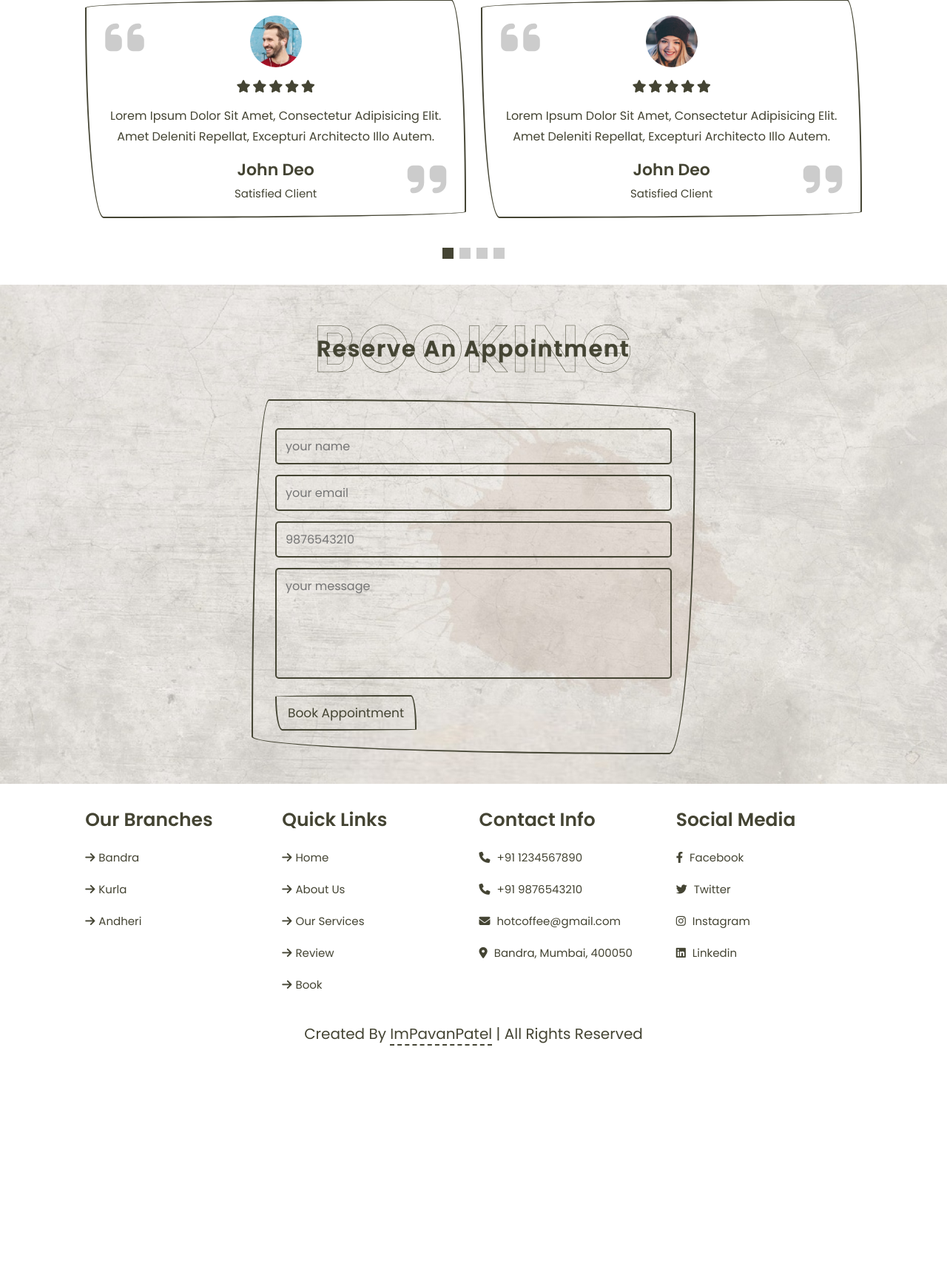
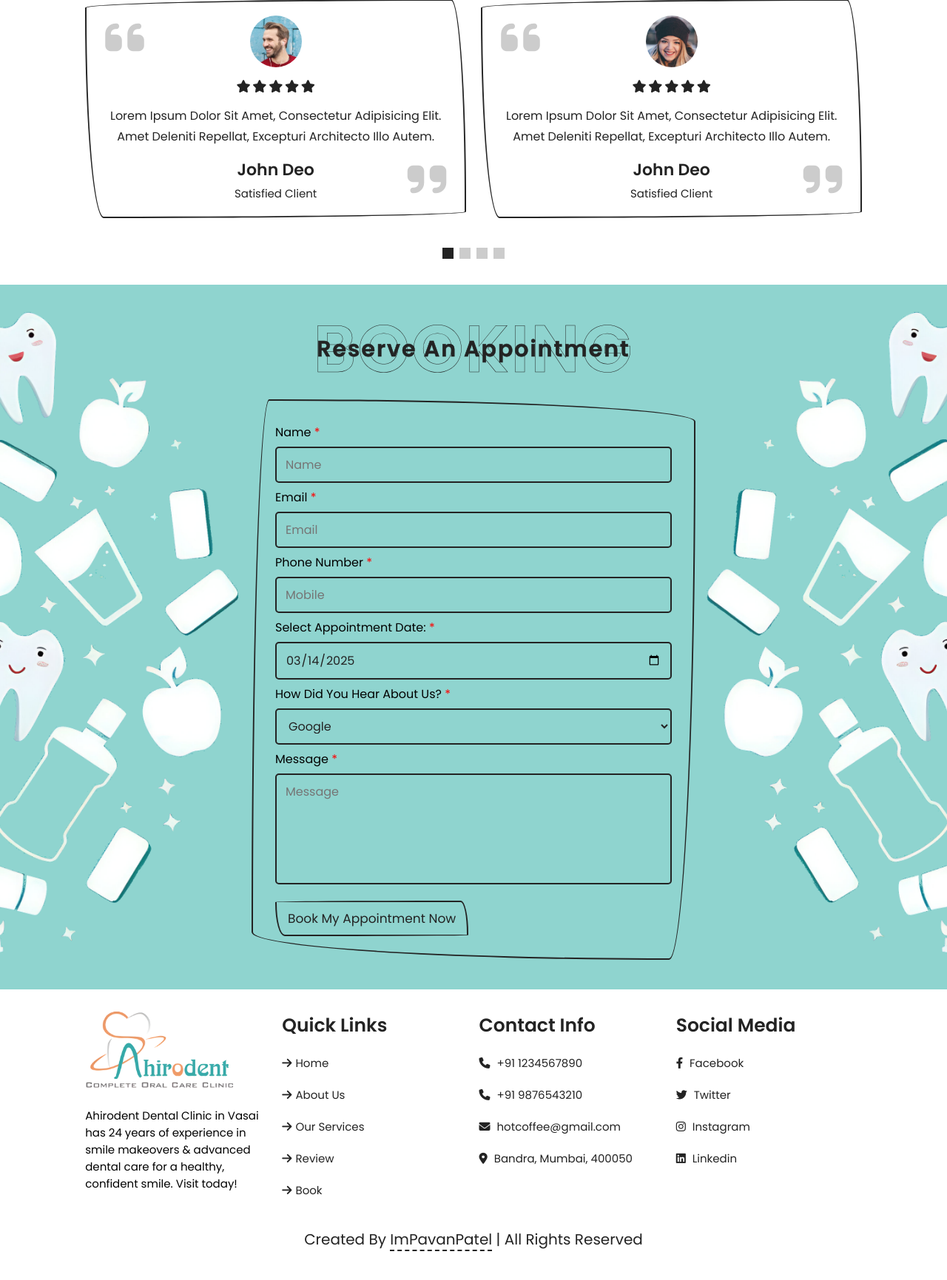
Before and after one commit to ImPavanPatel/Dental-clinic-management-system, a PHP site: page / in a window 1280 px wide. Shown: the part 2656-4387 px from the top of the page at 74% size. Before the commit the page ends 4070 px from the top, so only its background shows below. Run offline with PHP 8.4, Linux system fonts and the light colour scheme; some libraries are stand-ins or nearby versions.

Commit message:
updated frontend

```diff
--- a/index.html
+++ b/index.html
@@ -324,26 +324,68 @@
       <h1 class="heading">booking <span>reserve an appointment</span></h1>
 
       <form action="">
-        <input type="text" placeholder="your name" required class="box" />
-        <input type="email" placeholder="your email" required class="box" />
+        <label class="label required" for="name">Name</label>
+        <input type="text" id="name" placeholder="Name" required class="box" />
+        <label class="label required" for="email">Email</label>
         <input
+          type="email"
+          id="email"
+          placeholder="Email"
+          required
+          class="box"
+        />
+        <label class="label required" for="phone">Phone number</label>
+        <input
+          id="phone"
           type="tel"
-          placeholder="9876543210"
+          placeholder="Mobile"
           pattern="[0-9]{10}"
           required
           class="box"
         />
 
+        <!-- Date Field -->
+        <label class="label required" for="appointment-date"
+          >Select Appointment Date:</label
+        >
+        <input
+          type="date"
+          id="appointment-date"
+          name="appointment_date"
+          class="box"
+          required
+        />
+
+        <!-- Dropdown Field -->
+        <label class="label required" for="referral-source"
+          >How did you hear about us?</label
+        >
+        <select
+          class="box"
+          id="referral-source"
+          name="referral_source"
+          required
+        >
+          <option value="google">Google</option>
+          <option value="social_media">
+            Social Media (Facebook, Instagram, etc.)
+          </option>
+          <option value="word_of_mouth">Word of Mouth</option>
+          <option value="other">Other</option>
+        </select>
+
+        <label class="label required" for="message">Message</label>
         <textarea
           name=""
-          placeholder="your message"
+          id="message"
+          placeholder="Message"
           class="box"
           cols="30"
           rows="10"
           required
         ></textarea>
 
-        <input type="submit" value="book appointment" class="btn" />
+        <input type="submit" value="book my appointment now" class="btn" />
       </form>
     </section>
 
@@ -354,10 +396,14 @@
     <section class="footer">
       <div class="box-container">
         <div class="box">
-          <h3>our branches</h3>
-          <a href="#"><i class="fas fa-arrow-right"></i>bandra</a>
-          <a href="#"><i class="fas fa-arrow-right"></i>kurla</a>
-          <a href="#"><i class="fas fa-arrow-right"></i>andheri</a>
+          <a href="index.html">
+            <img src="image/logo.png" alt="logo" width="200px" />
+          </a>
+          <p>
+            Ahirodent Dental Clinic in Vasai has 24 years of experience
+            in smile makeovers & advanced dental care for a healthy, confident
+            smile. Visit today!
+          </p>
         </div>
 
         <div class="box">
--- a/script.js
+++ b/script.js
@@ -39,3 +39,24 @@ var swiper = new Swiper(".review-slider", {
   loop: true,
   grabCursor: true,
 });
+
+// Get today's date in YYYY-MM-DD format
+const today = new Date();
+const yyyy = today.getFullYear();
+const mm = String(today.getMonth() + 1).padStart(2, '0'); // Month starts from 0
+const dd = String(today.getDate()).padStart(2, '0');
+const formattedDate = `${yyyy}-${mm}-${dd}`;
+
+// Select the date input field
+const dateInput = document.getElementById('appointment-date');
+
+// Set today's date as the default value
+dateInput.value = formattedDate;
+
+// Set today's date as the minimum value
+dateInput.setAttribute('min', formattedDate);
+
+// Open the date picker on click
+dateInput.addEventListener('click', () => {
+  dateInput.showPicker(); // Forcefully opens the date picker
+});
--- a/style.css
+++ b/style.css
@@ -1,7 +1,7 @@
 @import url('https://fonts.googleapis.com/css2?family=Inter+Tight:ital,wght@0,300;0,400;0,500;0,600;0,700;1,700&family=Inter:wght@300;400;500;600;700&family=Open+Sans:ital,wght@0,300;0,400;0,500;0,600;0,700;1,700&family=Poppins:wght@100;300;400;500;600&display=swap');
 
 :root{
-  --main-color: #443;
+  --main-color: #232323;
   --border-radius: 95% 4% 97% 5% / 4% 94% 3% 95%;
   --border-radius-hover: 4% 95% 6% 95% / 95% 4% 92% 5%;
   --border: .2rem solid var(--main-color);
@@ -156,13 +156,13 @@ section{
 
 .home .row .content h3{
   font-size: 6.5rem;
-  /* color: var(--main-color); */
+  color: var(--main-color);
   text-transform: uppercase;
 }
 
 .home .row .content p{
   font-size: 2.5rem;
-  /* color: var(--main-color); */
+  color: var(--main-color);
 }
 
 .home .image-slider{
@@ -386,7 +386,7 @@ section{
 }
 
 .book{
-  background: url(image/book-bg.jpg) no-repeat;
+  background: url(image/booking-bg.png) no-repeat;
   background-position: center;
   background-size: cover;
 }
@@ -411,6 +411,18 @@ section{
   margin: .7rem 0;
 }
 
+.label{
+  font-size: 1.6rem;
+  margin-top: 1rem;
+  cursor: pointer;
+}
+
+.required::after {
+  content: " *";
+  color: red;
+  font-size: 1em;
+}
+
 .book form .box:focus{
   border: var(--border-hover);
 }
@@ -426,6 +438,10 @@ section{
   gap: 1.5rem;
 }
 
+.footer .box-container .box{
+  /* text-align: center; */
+}
+
 .footer .box-container .box h3{
   font-size: 2.5rem;
   padding: 1rem 0;
@@ -437,6 +453,12 @@ section{
   font-size: 1.5rem;
   padding: 1rem 0;
   color: var(--main-color);
+}
+
+.footer .box-container p{
+  font-size: 1.5rem;
+  padding: 1rem 0;
+  text-transform: none;
 }
 
 .footer .box-container .box a i{
```
Also changed, not shown: image/about-icon-1.png (deleted), image/about-icon-2.png (deleted), image/about-icon-3.png (deleted), image/book-bg.jpg (deleted), image/booking-bg.png (added), image/favicon_io/android-chrome-192x192.png, image/favicon_io/android-chrome-512x512.png, image/favicon_io/apple-touch-icon.png, image/favicon_io/favicon-16x16.png, image/favicon_io/favicon-32x32.png, image/favicon_io/favicon.ico, image/home-bg.jpg (deleted), image/logo.png, image/services-bg.jpg (added).
